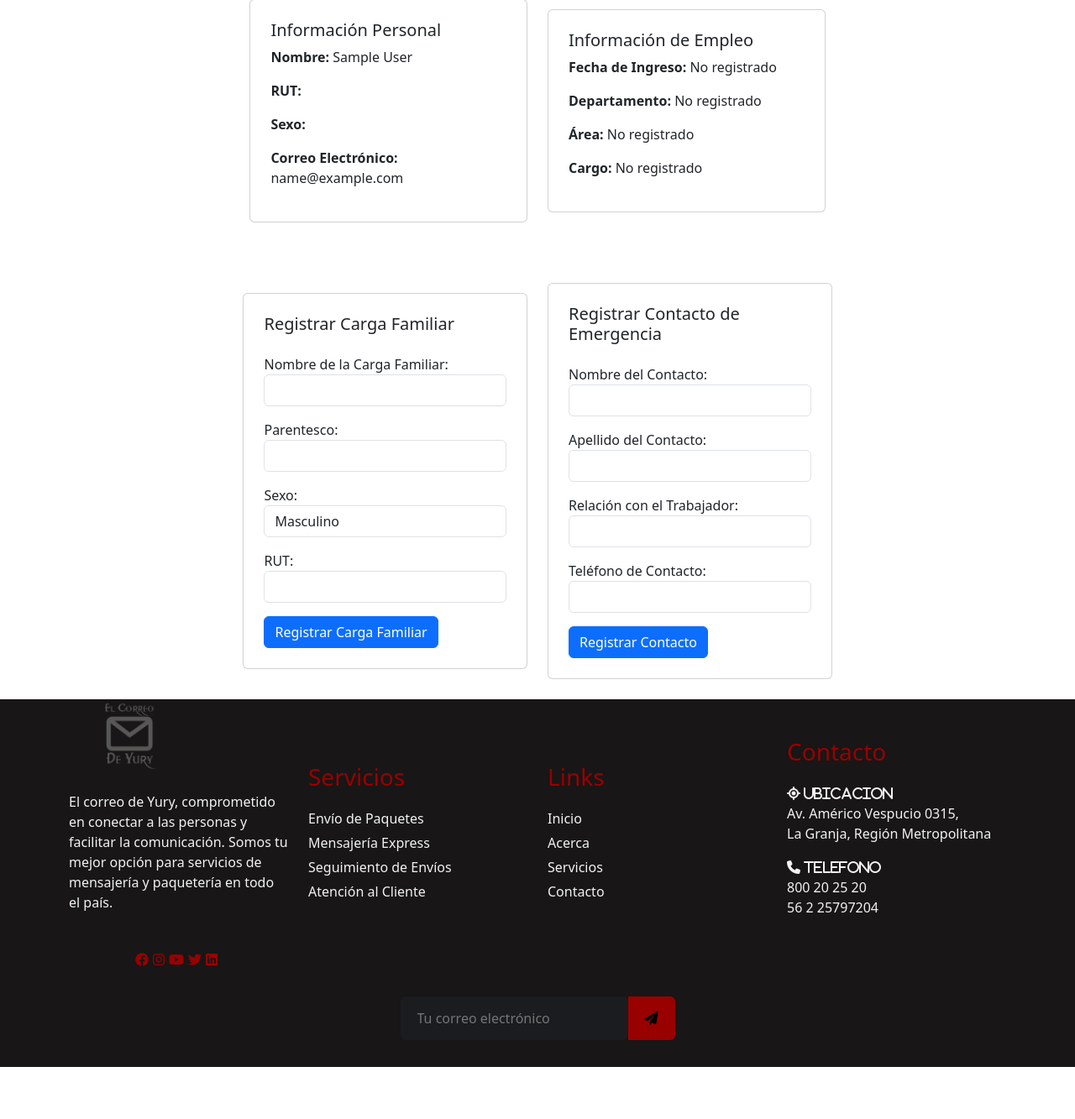
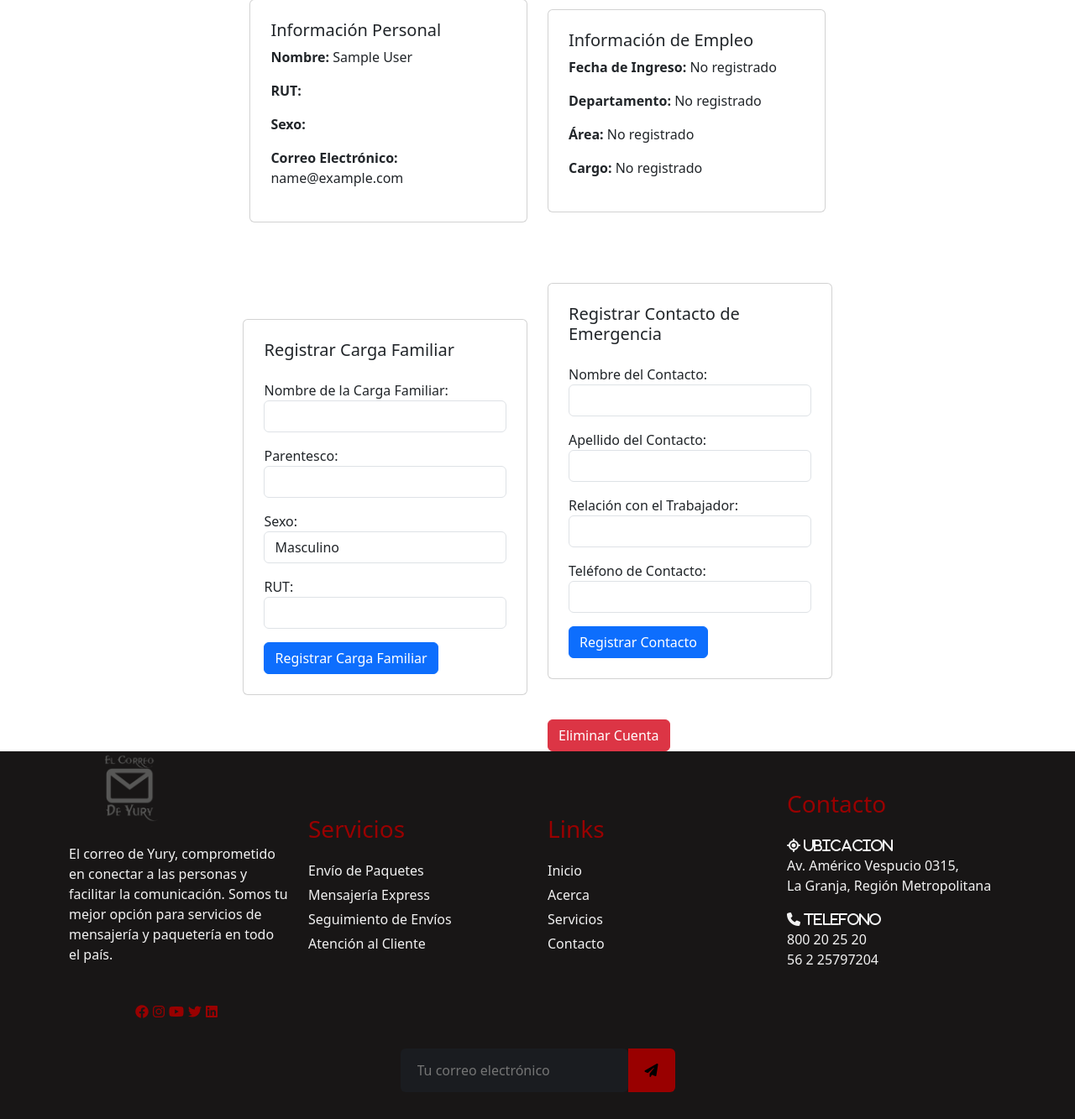
Before and after one commit to AlexanderCofre/Correo-YURY, a Django app: page /mi-cuenta/ in a window 1280 px wide. Shown: the part 221-1554 px from the top of the page at 84% size. Before the commit the page ends 1492 px from the top, so only its background shows below. Run offline with Django 5.2, Linux system fonts and the light colour scheme; the visitor is signed in with stand-in values (Sample User, id 1); data comes from the database, SQL or seed files in the repository; some libraries are stand-ins or nearby versions.

Commit message:
Agregando boton de eliminacion

```diff
--- a/CorreoYury/urls.py
+++ b/CorreoYury/urls.py
@@ -26,7 +26,7 @@
     path('logout/', views.logout_trabajador, name='logout'),
     path('trabajadores/', views.listar_trabajadores, name='trabajadores'),
     path('trabajadores/actualizar/<int:trabajador_id>/', views.actualizar_trabajador, name='actualizar_trabajador'),
-    path('trabajadores/eliminar/<int:trabajador_id>/', views.eliminar_trabajador, name='eliminar_trabajador'),
+    path('mi-cuenta/eliminar/<int:trabajador_id>/', views.eliminar_cuenta, name='eliminar_cuenta'),
     path("cargar-areas/", views.cargar_areas, name="cargar_areas"),
     path("cargar_cargos/", views.cargar_cargos, name="cargar_cargos"),
     path('mi-cuenta/', views.mi_cuenta, name='cuenta'),
--- a/WebApp/templates/mi_cuenta.html
+++ b/WebApp/templates/mi_cuenta.html
@@ -175,11 +175,14 @@
                     <button type="submit" name="contacto_emergencia" class="btn btn-primary mt-3">Registrar Contacto</button>
                 </form>
             </div>
+            <div class="row mt-5">
+                <div class="col-12">
+                    <button class="btn btn-danger" onclick="confirmarEliminacion({{ trabajador.id }})">Eliminar Cuenta</button>
+                </div>
+            </div>
         </div>
     </div>
 </div>
-{% endblock %}
-
 
 <script src="https://cdn.jsdelivr.net/npm/sweetalert2@11"></script>
 <script>
@@ -196,8 +199,9 @@
         }).then((result) => {
             if (result.isConfirmed) {
                 // Redirige a la URL de eliminación, reemplazando el ID
-                window.location.href = `{% url 'eliminar_trabajador' 0 %}`.replace('0', trabajadorId);
+                window.location.href = "{% url 'eliminar_cuenta' trabajador.id %}";
             }
         });
     }
 </script>
+{% endblock %}
--- a/WebApp/views.py
+++ b/WebApp/views.py
@@ -4,7 +4,7 @@
 from django.contrib.auth.decorators import login_required
 from django.contrib import messages
 from .models import Trabajador, Cargo, Area, Departamento
-from django.http import JsonResponse
+from django.http import Http404, JsonResponse
 
 def inicio(request):
     return render(request, 'index.html')
@@ -125,15 +125,19 @@
     return render(request, 'actualizar_trabajador.html', context)
 
 @login_required
-def eliminar_trabajador(request, trabajador_id):
-    trabajador = get_object_or_404(Trabajador, id=trabajador_id)
-
-    # Eliminar al trabajador directamente
-    trabajador.delete()
-    messages.success(request, "El trabajador ha sido eliminado exitosamente.")
-
-    # Redirigir a la lista de trabajadores o a la página deseada
-    return redirect('trabajadores')  # Cambia 'trabajadores' por la URL deseada
+def eliminar_cuenta(request, trabajador_id):
+    # Asegurarse de que el trabajador que está intentando eliminar su cuenta es el mismo que está logueado
+    if request.user.id == trabajador_id:
+        try:
+            trabajador = Trabajador.objects.get(id=trabajador_id)
+            trabajador.delete()
+            messages.success(request, "Tu cuenta ha sido eliminada con éxito.")
+            return redirect('login')  # Redirigir a la página de login
+        except Trabajador.DoesNotExist:
+            raise Http404("El trabajador no existe.")
+    else:
+        messages.error(request, "No tienes permisos para eliminar esta cuenta.")
+        return redirect('inicio')  # O redirigir a la página que prefieras
 
 def cargar_areas(request):
     departamento_id = request.GET.get('departamento_id')
```
